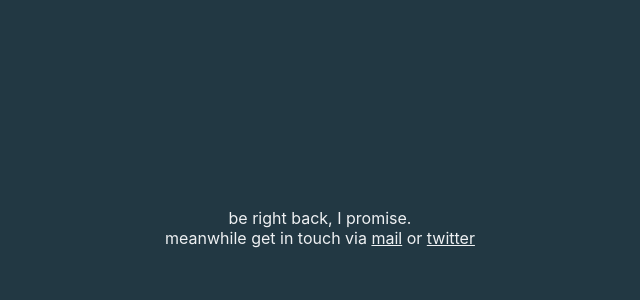
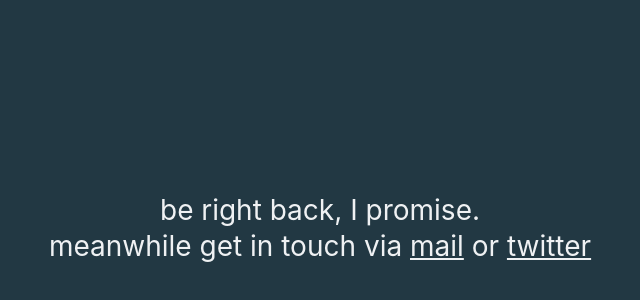
Before and after one commit to MarioSo/MarioSo, a plain HTML site: page index.html in a window 1280 px wide. Shown: the part 172-472 px from the top of the page, without its empty margins (320-960 px from the left). Drawn offline with Linux system fonts and the light colour scheme.

Commit message:
add some styling, at least

```diff
--- a/index.html
+++ b/index.html
@@ -20,7 +20,13 @@
         transform: translate(-50%,-50%);
         color: #EFF1F3;
         text-align: center;
+        width: 90%;
       }
+      p {
+        font-size: 28px;
+        line-height: 36px;
+      }
+
       a {
         color: inherit;
       }
```
